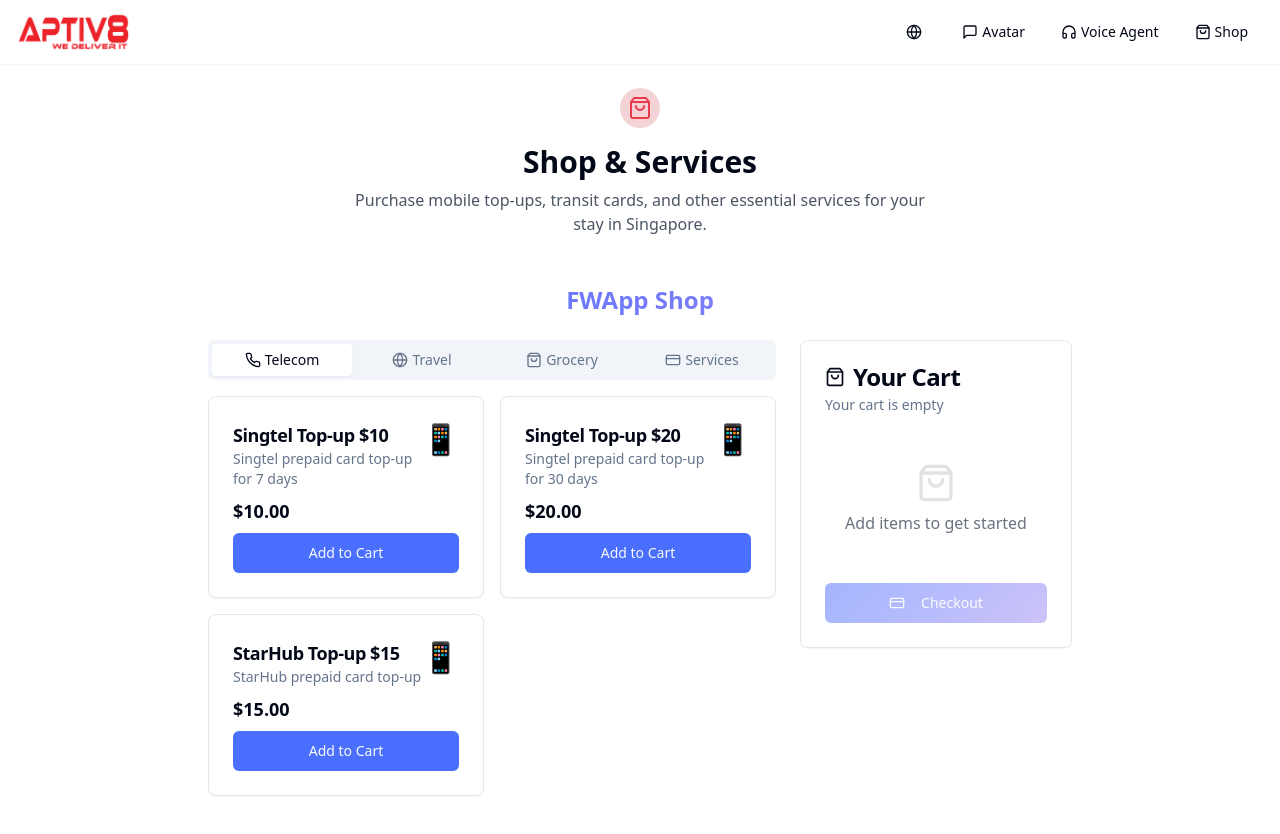
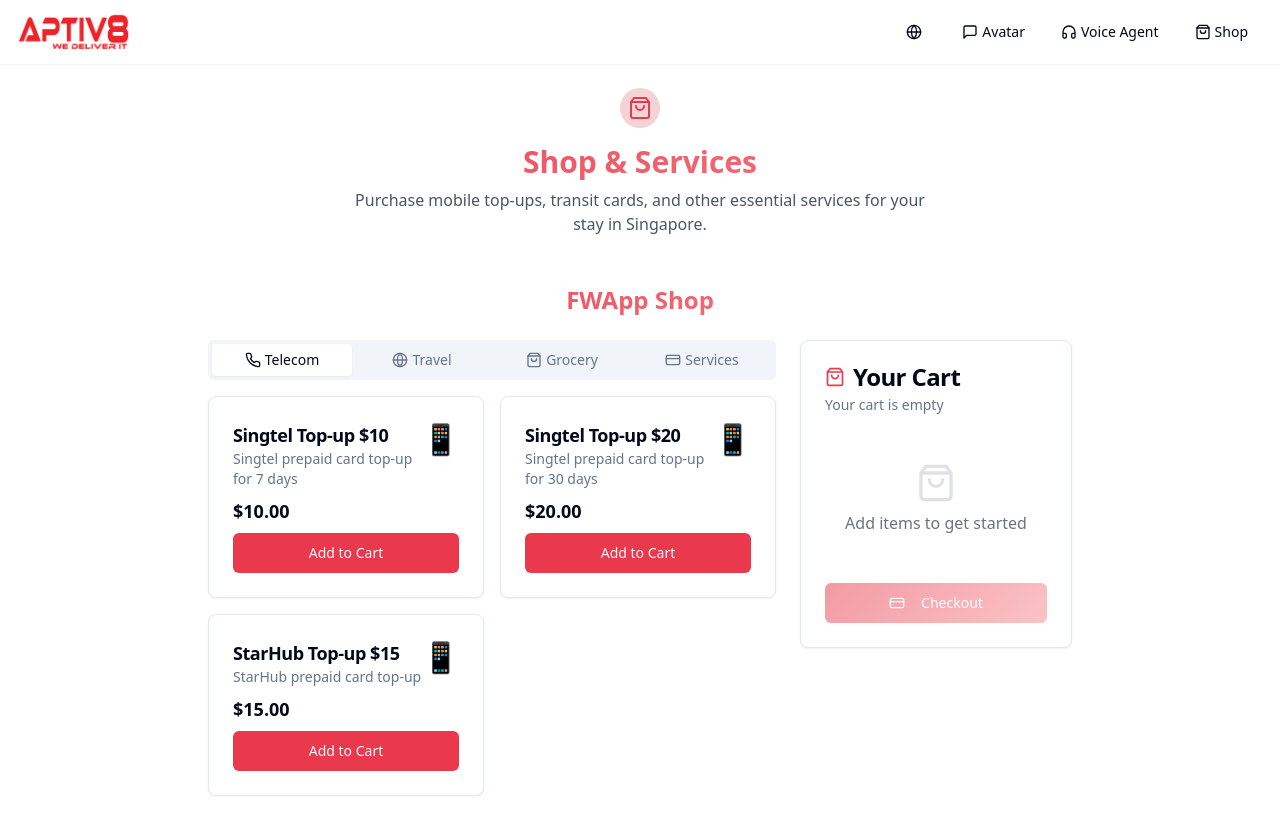
Before and after one commit to zanybarlee/fwapp-guide-asia, a React (Vite) app: page /transactions in a window 1280 px wide. Built offline with nearby package versions, Linux system fonts and the light colour scheme.

Commit message:
feat: Update shop color scheme to red
Changes the color scheme of the shop and services section to red.

```diff
--- a/src/components/TransactionSection.tsx
+++ b/src/components/TransactionSection.tsx
@@ -147,7 +147,7 @@ const TransactionSection: React.FC = () => {
 
   return (
     <div className="container max-w-4xl mx-auto p-4">
-      <h2 className="text-2xl font-bold mb-6 text-center text-gradient-blue-purple">FWApp Shop</h2>
+      <h2 className="text-2xl font-bold mb-6 text-center text-gradient-red">FWApp Shop</h2>
 
       <div className="grid md:grid-cols-3 gap-6">
         <div className="md:col-span-2">
@@ -190,7 +190,7 @@ const TransactionSection: React.FC = () => {
                     <CardFooter>
                       <Button
                         onClick={() => addToCart(product)}
-                        className="w-full bg-fwapp-blue hover:bg-blue-700"
+                        className="w-full bg-aptiv8-red hover:bg-aptiv8-red/90"
                       >
                         Add to Cart
                       </Button>
@@ -206,7 +206,7 @@ const TransactionSection: React.FC = () => {
           <Card>
             <CardHeader>
               <CardTitle className="flex items-center gap-2">
-                <ShoppingBag className="h-5 w-5" />
+                <ShoppingBag className="h-5 w-5 text-aptiv8-red" />
                 <span>Your Cart</span>
               </CardTitle>
               <CardDescription>
@@ -272,7 +272,7 @@ const TransactionSection: React.FC = () => {
             </CardContent>
             <CardFooter>
               <Button
-                className="w-full bg-gradient-blue-purple hover:opacity-90"
+                className="w-full bg-gradient-red hover:opacity-90"
                 disabled={cart.length === 0 || isCheckingOut}
                 onClick={handleCheckout}
               >
--- a/src/pages/TransactionsPage.tsx
+++ b/src/pages/TransactionsPage.tsx
@@ -15,7 +15,7 @@ const TransactionsPage = () => {
             <ShoppingBag className="h-6 w-6 text-aptiv8-red" />
           </div>
 
-          <h1 className="text-2xl md:text-3xl font-bold mb-2">Shop & Services</h1>
+          <h1 className="text-2xl md:text-3xl font-bold mb-2 text-gradient-red">Shop & Services</h1>
           <p className="text-gray-600 max-w-xl mx-auto">
             Purchase mobile top-ups, transit cards, and other essential services for your stay in Singapore.
           </p>
```
